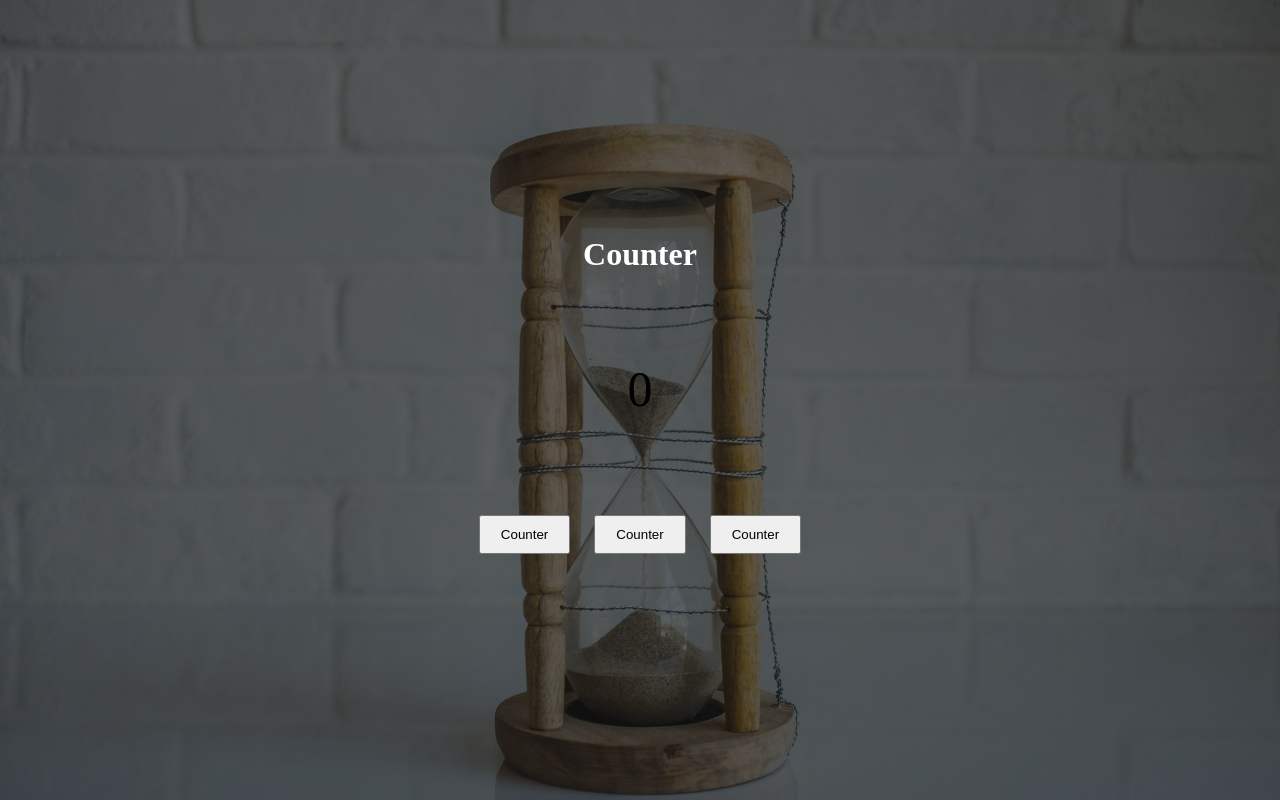
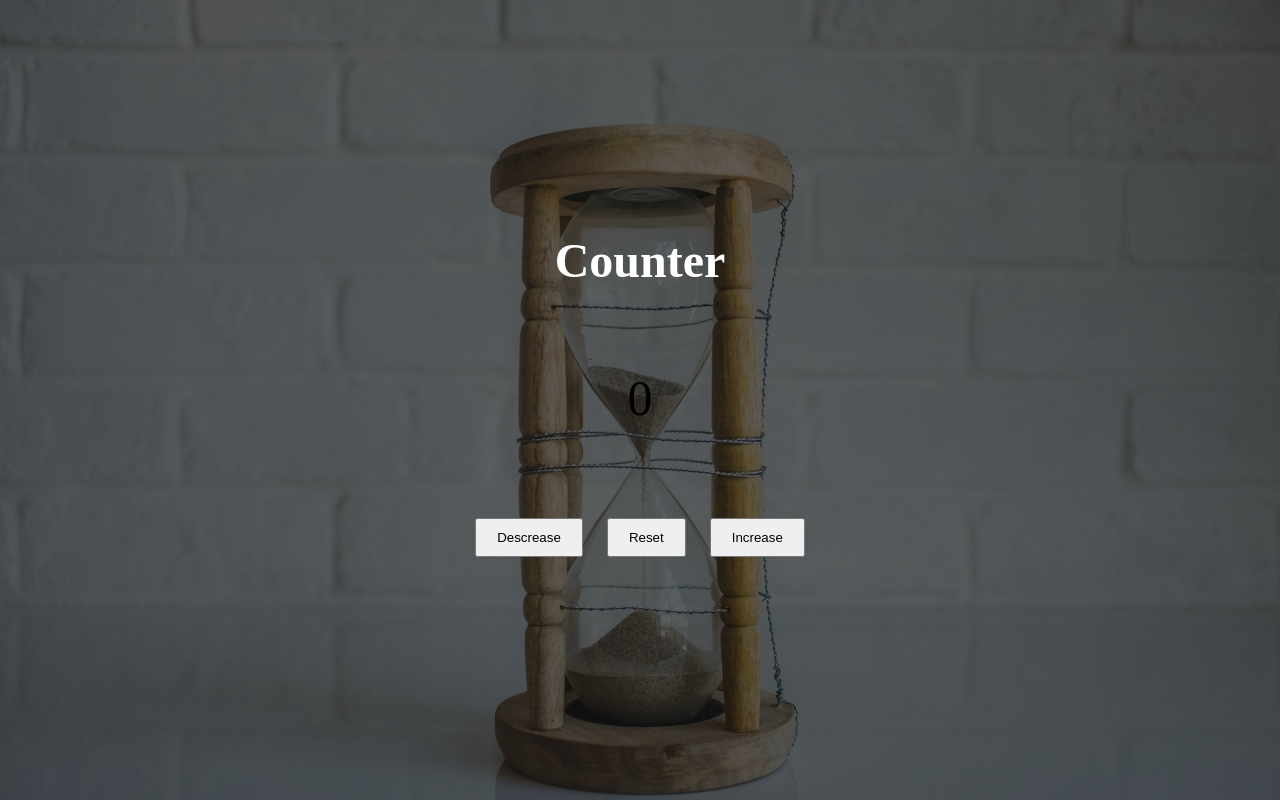
Before and after one commit to nikolagp/counter-vite-vanilla-js, a website built with Vite: page index.html in a window 1280 px wide. Built offline with nearby package versions, Linux system fonts and the light colour scheme.

Commit message:
minor css changes

```diff
--- a/index.html
+++ b/index.html
@@ -14,9 +14,9 @@
     <h1>Counter</h1>
     <span id="value">0</span>
     <div class="button-container">
-      <button class="btn">Counter</button>
-      <button class="btn">Counter</button>
-      <button class="btn">Counter</button>
+      <button class="btn">Descrease</button>
+      <button class="btn">Reset</button>
+      <button class="btn">Increase</button>
     </div>
   </div>
 
--- a/style.css
+++ b/style.css
@@ -16,6 +16,7 @@ body {
 
 h1 {
   color: white;
+  font-size: 3rem;
 }
 
 .container {
```
